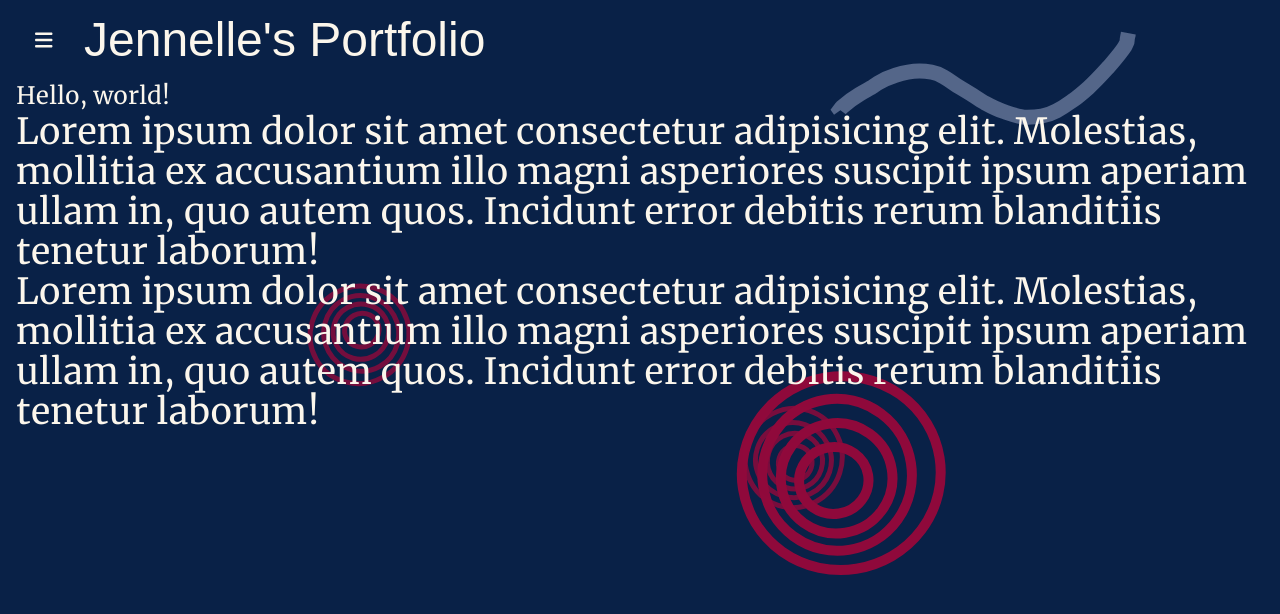
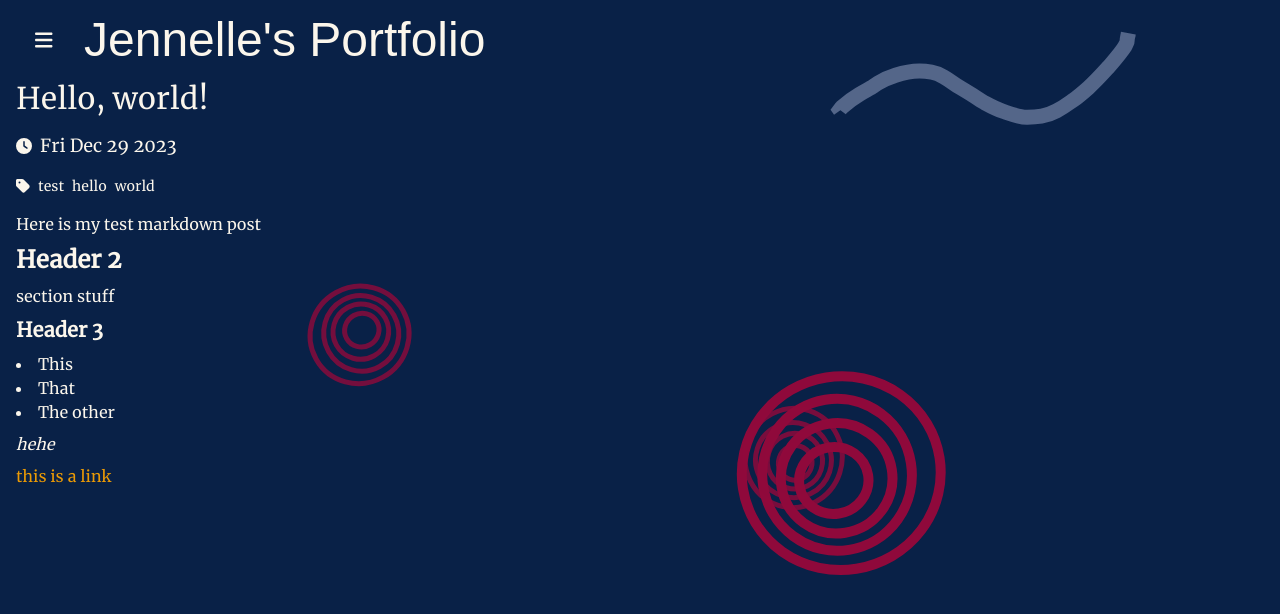
Before and after one commit to jennellej/jennellej.github.io, a React (Create React App) app in the folder jennelle-app/: page / in a window 1280 px wide. Shown: the top 614 px of the page. Built offline with nearby package versions, Linux system fonts and the light colour scheme; a web font is replaced by a local one.

Commit message:
Add markdown blog posts

```diff
--- a/jennelle-app/package.json
+++ b/jennelle-app/package.json
@@ -16,6 +16,7 @@
     "@types/react-dom": "^18.2.18",
     "react": "^18.2.0",
     "react-dom": "^18.2.0",
+    "react-markdown": "^9.0.1",
     "react-scripts": "5.0.1",
     "react-svg": "^16.1.32",
     "typescript": "^4.9.5",
--- a/jennelle-app/src/App.tsx
+++ b/jennelle-app/src/App.tsx
@@ -1,7 +1,10 @@
+import BlogPost from "./components/BlogPost";
 import Decoration from "./components/Decoration";
 import Header from "./components/Header";
+import posts from "./blog/posts"
 
 function App() {
+
   return (
     <div
       className="h-screen m-0 flex flex-col gap-y-0 overflow-y-auto
@@ -12,9 +15,7 @@ function App() {
       </div>
 
       <div className="flex-auto px-4 z-10 overflow-y-auto">
-        <p className="text-2xl">Hello, world!</p>
-        <p className="text-4xl">Lorem ipsum dolor sit amet consectetur adipisicing elit. Molestias, mollitia ex accusantium illo magni asperiores suscipit ipsum aperiam ullam in, quo autem quos. Incidunt error debitis rerum blanditiis tenetur laborum!</p>
-        <p className="text-4xl">Lorem ipsum dolor sit amet consectetur adipisicing elit. Molestias, mollitia ex accusantium illo magni asperiores suscipit ipsum aperiam ullam in, quo autem quos. Incidunt error debitis rerum blanditiis tenetur laborum!</p>
+        <BlogPost post={posts[0]} />
       </div>
 
       <Decoration num={4} />
--- /dev/null
+++ b/jennelle-app/src/blog/blog1.md
@@ -0,0 +1,15 @@
+Here is my test markdown post
+
+## Header 2
+
+section stuff
+
+### Header 3
+
+- This
+- That
+- The other
+
+*hehe*
+
+[this is a link](https://lol.com)
--- /dev/null
+++ b/jennelle-app/src/blog/posts.tsx
@@ -0,0 +1,13 @@
+import blog1 from "./blog1.md";
+
+const posts = [
+    {
+        title: "Hello, world!",
+        date: new Date("2023-12-29"),
+        description: "This is a test post.",
+        tags: ["test", "hello", "world"],
+        content: blog1,
+    },
+];
+
+export default posts;
--- /dev/null
+++ b/jennelle-app/src/components/BlogPost.tsx
@@ -0,0 +1,40 @@
+import { faClock, faTag } from "@fortawesome/free-solid-svg-icons";
+import { FontAwesomeIcon } from "@fortawesome/react-fontawesome";
+import { useEffect, useState } from "react";
+import Markdown from "react-markdown";
+
+export default function BlogPost( { post } : { post : {
+        title: string,
+        date: Date,
+        tags: string[],
+        content: string,
+    } } ) {
+
+    const [postContent, setPostContent] = useState("");
+    useEffect(() => {
+        fetch(post.content)
+            .then(response => response.text())
+            .then(text => setPostContent(text));
+    });
+
+    // Adjust date to local timezone
+    post.date.setMinutes(post.date.getMinutes() + post.date.getTimezoneOffset());
+
+    return (
+        <div className="flex flex-col gap-y-4">
+            <h1 className="text-3xl">{post.title}</h1>
+            <div className="flex flex-row gap-x-2 items-center">
+                <FontAwesomeIcon icon={faClock} />
+                <h2 className="text-lg">{post.date.toDateString()}</h2>
+            </div>
+
+            <div className="flex flex-row gap-x-2 items-center">
+                <FontAwesomeIcon icon={faTag} />
+                {post.tags.map((tag, i) => <p key={i} className="text-sm">{tag}</p>)}
+            </div>
+            <div className="flex flex-col gap-y-2 blog_post">
+                <Markdown>{postContent}</Markdown>
+            </div>
+        </div>
+    )
+}
--- a/jennelle-app/src/index.css
+++ b/jennelle-app/src/index.css
@@ -11,3 +11,23 @@
     font-family: 'Merriweather Regular';
     src: url('../public/fonts/Merriweather-Regular.ttf');
 }
+
+.blog_post h1 {
+    @apply text-3xl font-bold;
+}
+
+.blog_post h2 {
+    @apply text-2xl font-bold;
+}
+
+.blog_post h3 {
+    @apply text-xl font-bold;
+}
+
+.blog_post li {
+    @apply list-inside list-disc;
+}
+
+.blog_post a {
+    @apply text-jenny_gold hover:underline active:text-yellow-600;
+}
--- /dev/null
+++ b/jennelle-app/src/markdown.d.ts
@@ -0,0 +1,4 @@
+declare module '*.md' {
+	const value: string;
+	export default value;
+}
```
Also changed, not shown: 1 other file (tests, documents, lock files or other folders).
